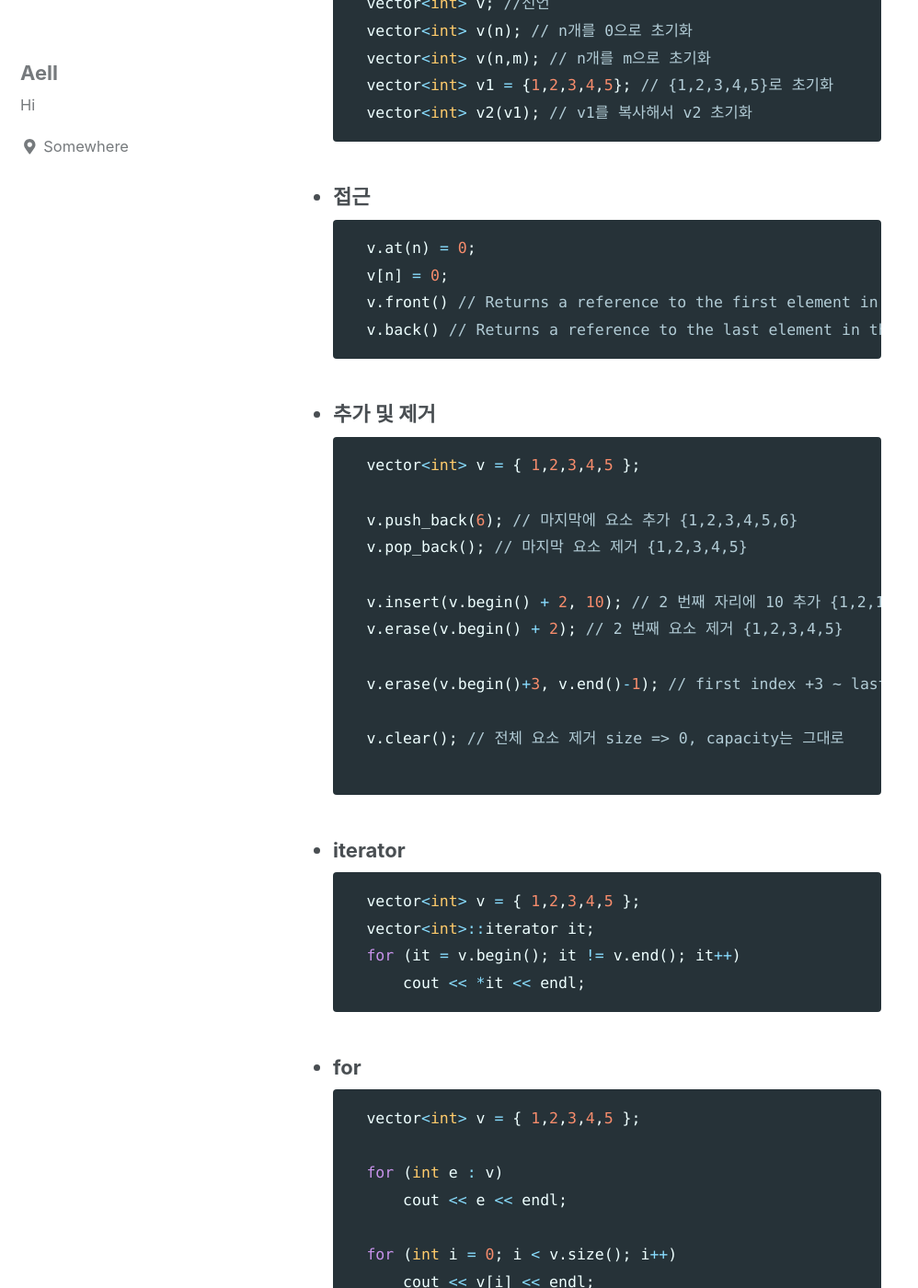
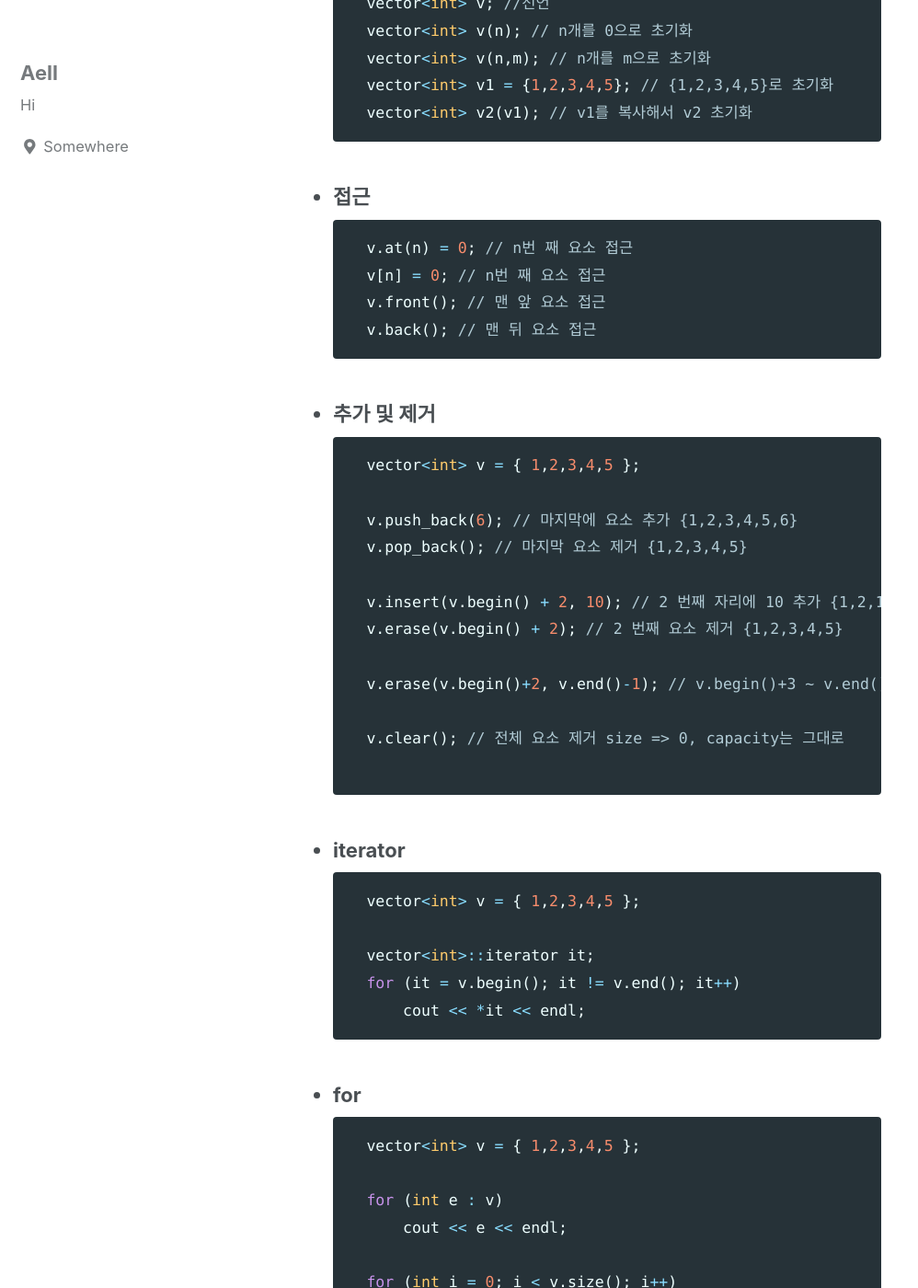
Before and after one commit to mdwgti16/mdwgti16.github.io, a Jekyll site: the page built from _posts/2019-12-29-c++-container-vector.md, in a window 1280 px wide and 1400 px high, scrolled down 504 px. Shown: the whole window at 92% size, without its empty margins (0-998 px from the left). Built offline with Jekyll 4.4.1, drawn with Linux system fonts in a browser that asks for light colours; cached includes are drawn as plain includes; nearby versions of some CDN libraries; some of the changed text lies outside the part shown.

````diff
--- a/_posts/2019-12-29-c++-container-vector.md
+++ b/_posts/2019-12-29-c++-container-vector.md
@@ -27,10 +27,10 @@ categories: C++
 
 * ###  접근
 	```c++
-	v.at(n) = 0;
-	v[n] = 0;
-	v.front() // Returns a reference to the first element in the vector.
-	v.back() // Returns a reference to the last element in the vector.
+	v.at(n) = 0; // n번 째 요소 접근
+	v[n] = 0; // n번 째 요소 접근
+	v.front(); // 맨 앞 요소 접근
+	v.back(); // 맨 뒤 요소 접근
 	```
 
 * ###  추가 및 제거
@@ -43,7 +43,7 @@ categories: C++
 	v.insert(v.begin() + 2, 10); // 2 번째 자리에 10 추가 {1,2,10,3,4,5}
 	v.erase(v.begin() + 2); // 2 번째 요소 제거 {1,2,3,4,5}
 
-	v.erase(v.begin()+3, v.end()-1); // first index +3 ~ last index - 1 까지의 요소를 제거 {1,2,3,5}
+	v.erase(v.begin()+2, v.end()-1); // v.begin()+3 ~ v.end()-1 제거 {1,2,5}
 
 	v.clear(); // 전체 요소 제거 size => 0, capacity는 그대로
 
@@ -52,6 +52,7 @@ categories: C++
 * ###  iterator
 	```c++
 	vector<int> v = { 1,2,3,4,5 };
+
 	vector<int>::iterator it;
 	for (it = v.begin(); it != v.end(); it++)
 		cout << *it << endl;
````
Also changed, not shown: other parts of _posts/2019-12-29-c++-container-vector.md (+6 -6 lines), _posts/2019-12-29-c++-container-deque.md (added, +106 -0 lines), _posts/2019-12-29-c++-container-list.md (+1 -1 lines).
